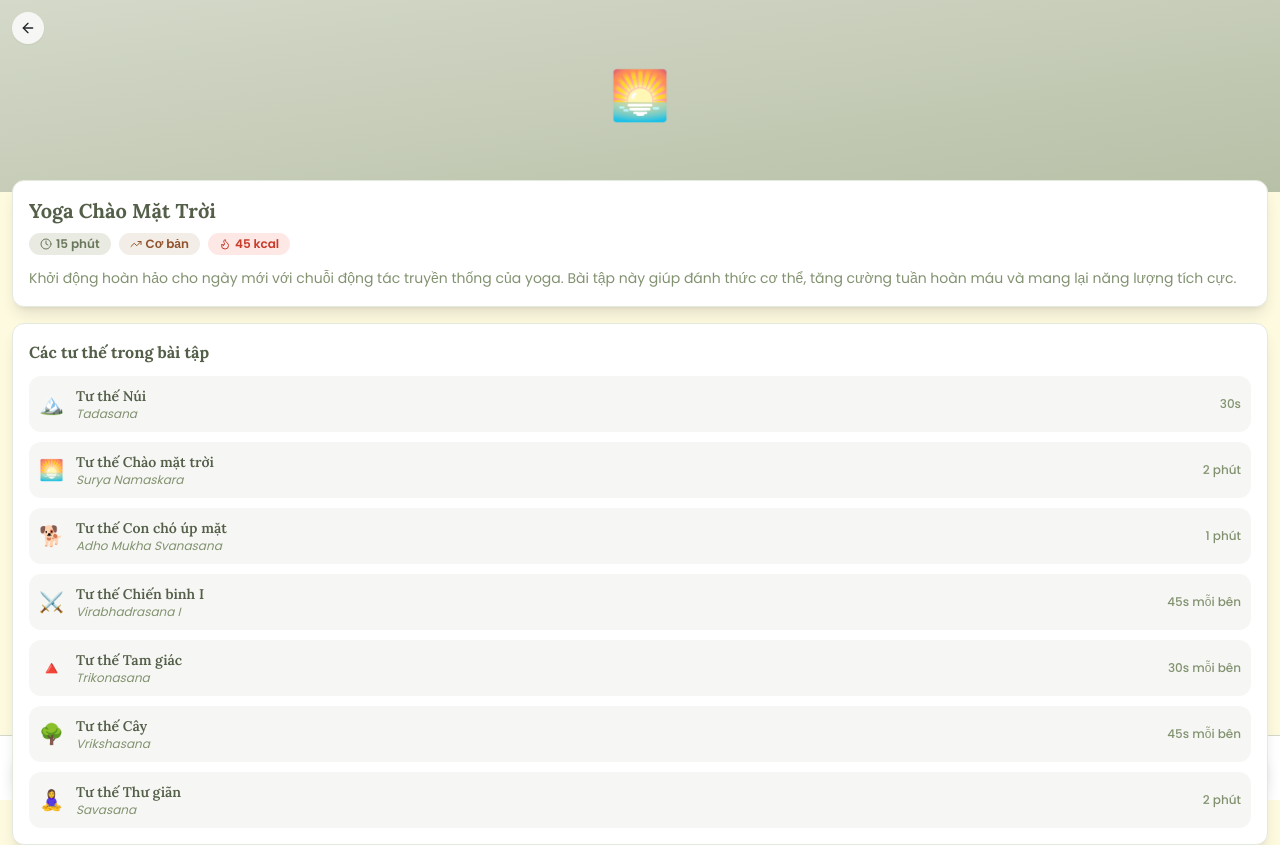
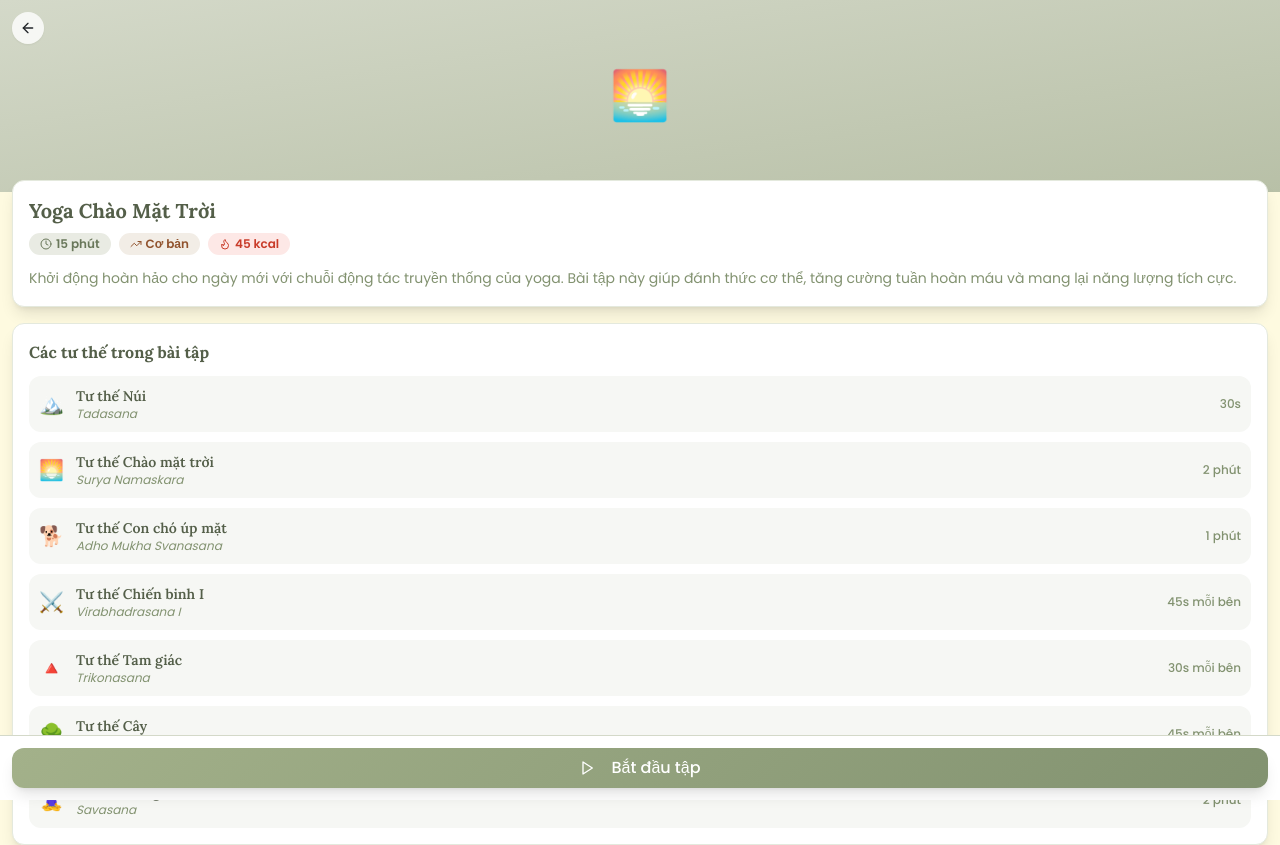
Before and after one commit to nickken253/an-lanh-wellness-guide, a React (Vite) app: page /workout-details in a window 1280 px wide. Shown: the top 845 px of the page. Built offline with nearby package versions, Linux system fonts and the light colour scheme.

Commit message:
Fix: WorkoutDetails button navigation
Move the "Bắt đầu tập" button to the bottom of the WorkoutDetails screen and ensure it navigates to the WorkoutSetup screen.

```diff
--- a/src/pages/WorkoutDetails.tsx
+++ b/src/pages/WorkoutDetails.tsx
@@ -128,7 +128,7 @@ const WorkoutDetails = () => {
       </div>
 
       {/* Fixed Start Button */}
-      <div className="fixed bottom-0 left-0 right-0 p-3 bg-white border-t border-sage-200">
+      <div className="fixed bottom-0 left-0 right-0 p-3 bg-white border-t border-sage-200 z-50">
         <Button
           onClick={handleStartWorkout}
           className="w-full gradient-sage text-white font-medium py-3 text-base rounded-xl shadow-lg hover:shadow-xl transition-all duration-300"
```
